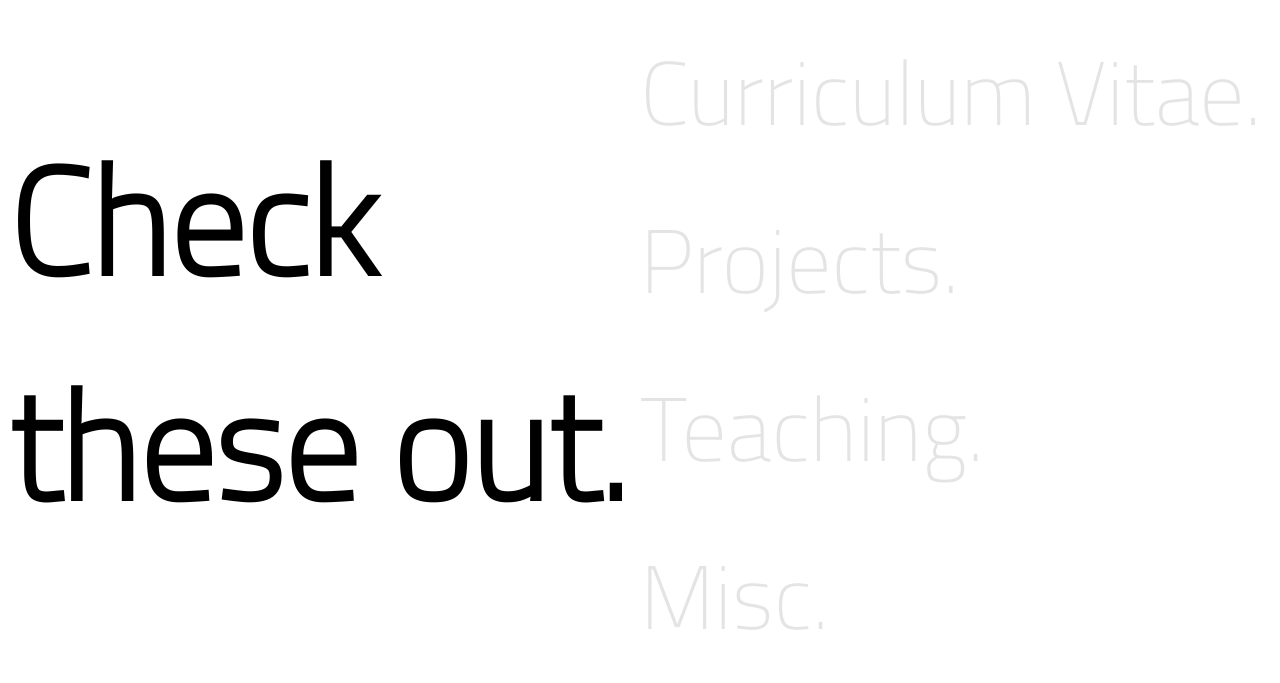
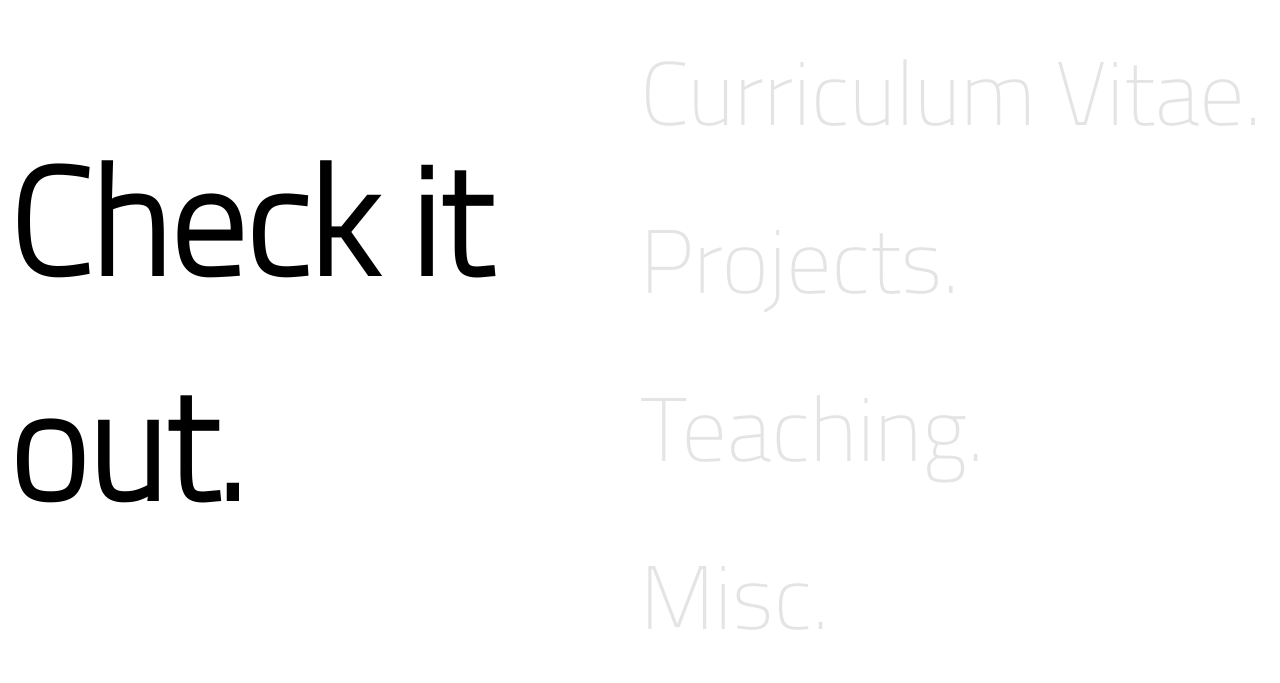
Before and after one commit to omareldeeb/omareldeeb.github.io, a plain HTML site: page index.html in a window 1280 px wide. Shown: the part 830-1513 px from the top of the page. Drawn offline with Linux system fonts and the light colour scheme.

Commit message:
Content update

```diff
--- a/index.html
+++ b/index.html
@@ -40,7 +40,7 @@
         <div class="full-page">
             <div class="content-page">
                 <div class="content-page-left">
-                    <h1 class="fade-on-scroll">Check these out.</h1>
+                    <h1 class="fade-on-scroll">Check it out.</h1>
                 </div>
 
                 <div class="content-page-right">
```
